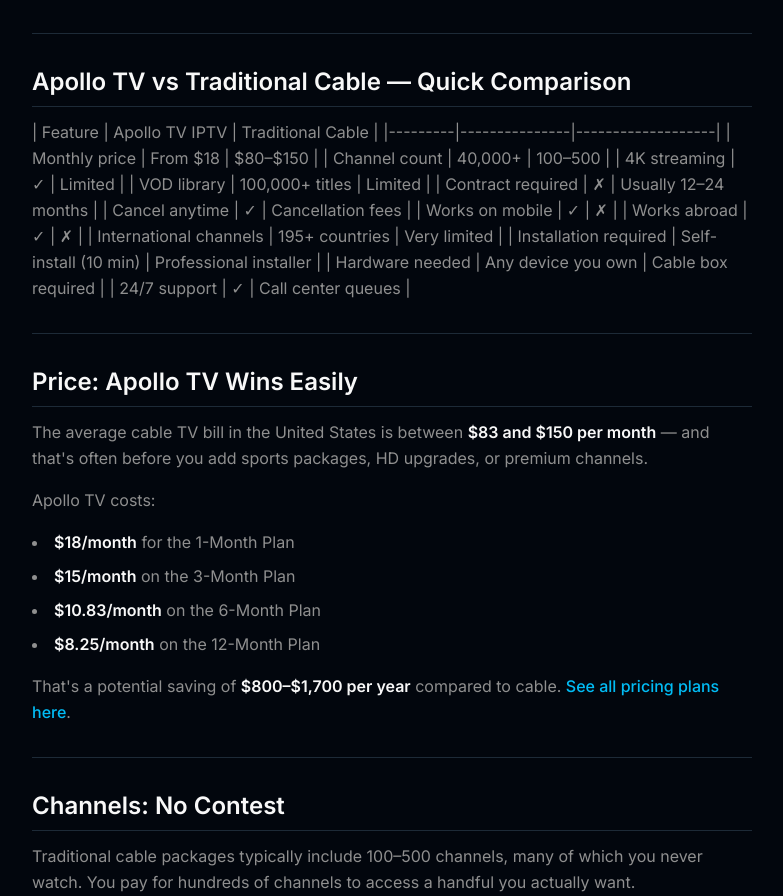
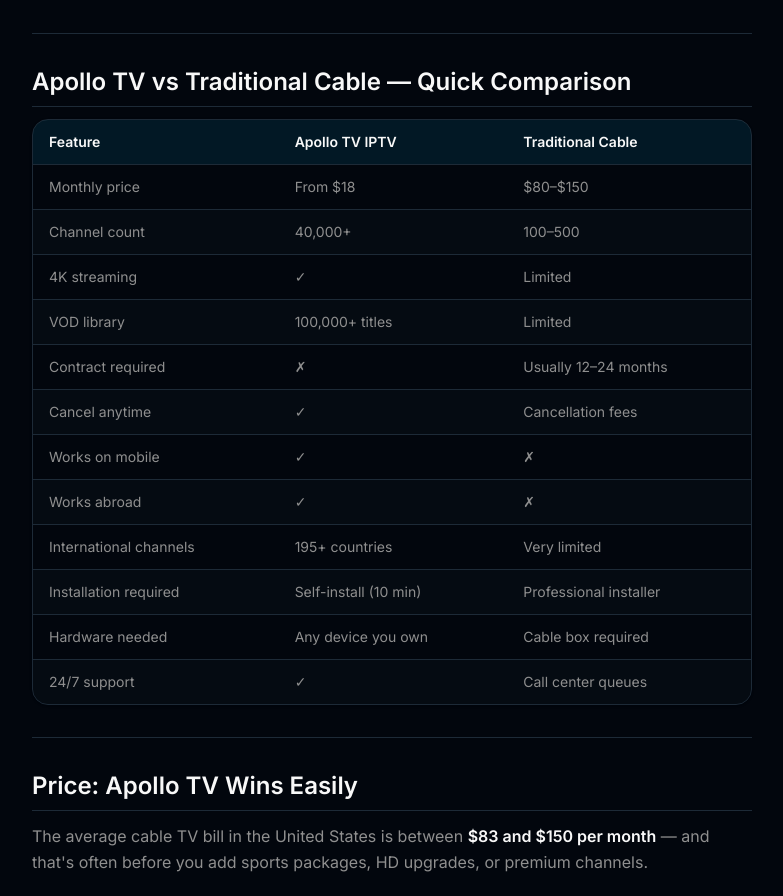
Before and after one commit to Animo2024/apollo-tv, a Next.js app: page /blog/apollo-cable-tv in a window 1280 px wide. Shown: the part 984-1880 px from the top of the page, without its empty margins (248-1031 px from the left). Built offline with nearby package versions, Linux system fonts and the light colour scheme.

Commit message:
Fix MDX table rendering with remark-gfm, improve table styling

```diff
--- a/app/blog/[slug]/page.tsx
+++ b/app/blog/[slug]/page.tsx
@@ -3,6 +3,7 @@ import { notFound } from "next/navigation"
 import Link from "next/link"
 import { Calendar, Clock, Tag, ArrowLeft } from "lucide-react"
 import { MDXRemote } from "next-mdx-remote/rsc"
+import remarkGfm from "remark-gfm"
 import { getAllPosts, getPostBySlug } from "@/lib/blog"
 import { Header } from "@/components/header"
 import { Footer } from "@/components/footer"
@@ -82,18 +83,21 @@ const mdxComponents = {
     <pre className="bg-secondary rounded-xl p-2 sm:p-4 overflow-x-auto mb-4 text-xs sm:text-sm font-mono" {...props} />
   ),
   table: (props: React.HTMLAttributes<HTMLTableElement>) => (
-    <div className="overflow-x-auto mb-6">
-      <table className="w-full text-sm border border-border rounded-lg overflow-hidden" {...props} />
+    <div className="overflow-x-auto mb-8 rounded-xl border border-border shadow-sm">
+      <table className="w-full text-sm" {...props} />
     </div>
   ),
   thead: (props: React.HTMLAttributes<HTMLTableSectionElement>) => (
-    <thead className="bg-secondary text-foreground font-semibold" {...props} />
+    <thead className="bg-primary/10 text-foreground" {...props} />
   ),
   th: (props: React.ThHTMLAttributes<HTMLTableCellElement>) => (
-    <th className="px-4 py-3 text-left border-b border-border" {...props} />
+    <th className="px-4 py-3 text-left font-semibold text-foreground border-b border-border whitespace-nowrap" {...props} />
   ),
   td: (props: React.TdHTMLAttributes<HTMLTableCellElement>) => (
     <td className="px-4 py-3 text-muted-foreground border-b border-border" {...props} />
+  ),
+  tbody: (props: React.HTMLAttributes<HTMLTableSectionElement>) => (
+    <tbody className="[&>tr:nth-child(even)]:bg-secondary/30 [&>tr:last-child>td]:border-b-0" {...props} />
   ),
   hr: () => <hr className="border-border my-8" />,
 }
@@ -156,7 +160,7 @@ export default async function BlogPostPage({ params }: Props) {
 
         {/* MDX Content */}
         <article className="prose-sm max-w-none">
-          <MDXRemote source={post.content} components={mdxComponents} />
+          <MDXRemote source={post.content} components={mdxComponents} options={{ mdxOptions: { remarkPlugins: [remarkGfm] } }} />
         </article>
 
         {/* CTA */}
--- a/package.json
+++ b/package.json
@@ -47,6 +47,7 @@
     "next-themes": "^0.4.6",
     "react": "19.2.4",
     "react-dom": "19.2.4",
+    "remark-gfm": "^4.0.1",
     "tailwind-merge": "^3.3.1"
   },
   "devDependencies": {
```
Also changed, not shown: 1 other file (tests, documents, lock files or other folders).
